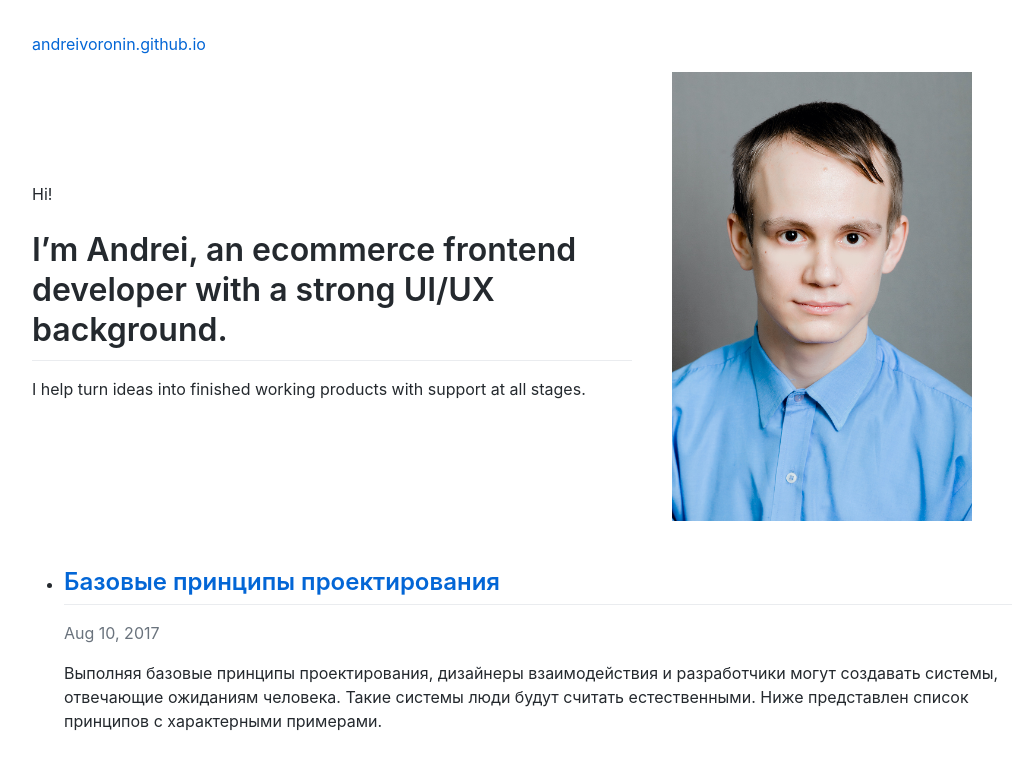
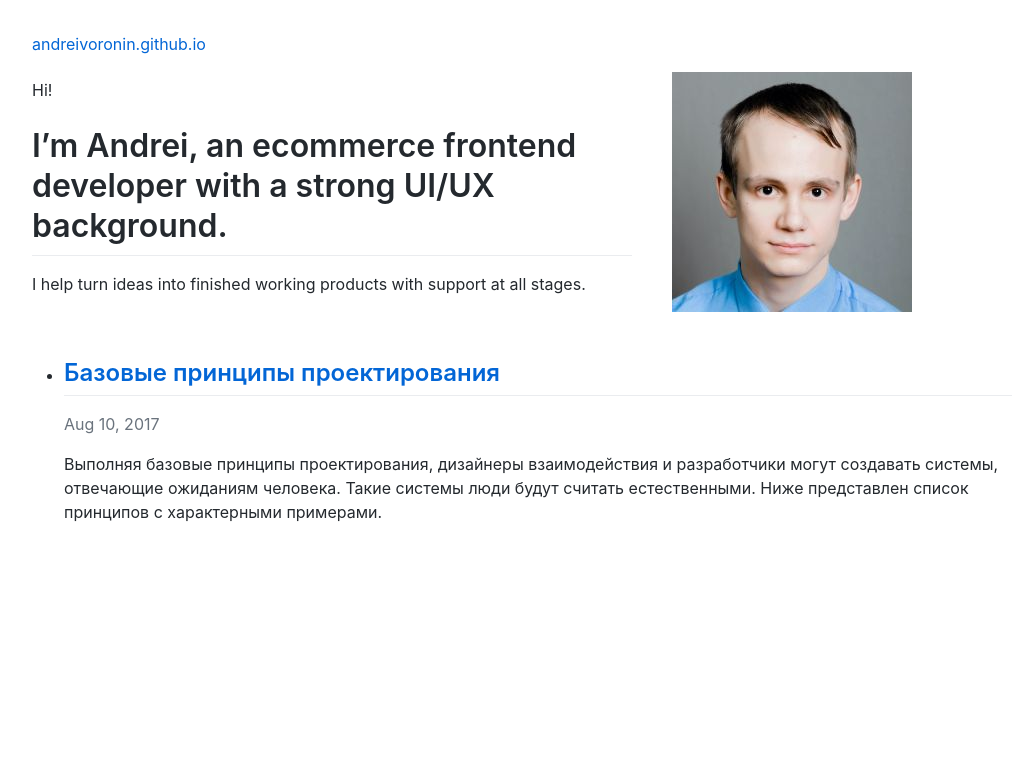
Before and after one commit to andreivoronin/andreivoronin.github.io, a Jekyll site: the page built from index.md, in a window 1280 px wide. Shown: the top 770 px of the page, without its empty margins (118-1146 px from the left). Built offline with Jekyll 4.4.1, drawn with Linux system fonts in a browser that asks for light colours.

Commit message:
Update about.html

```diff
--- a/_includes/about.html
+++ b/_includes/about.html
@@ -15,16 +15,7 @@
     </div>
 
     <figure class="hero__figure">
-      <picture>
-        <source
-          media="(min-width: 768px)"
-          srcset="img/-about/andrei_voronin_photo@2x.jpg">
-        <source
-          srcset="img/-about/andrei_voronin_photo_mini@2x.jpg">
-        <img
-          src="img/-about/andrei_voronin_photo@2x.jpg"
-           alt="Andrei Voronin photo" class="hero__photo">
-      </picture>
+      <img src="img/-about/andrei_voronin_photo_mini@2x.jpg" alt="Andrei Voronin photo" class="hero__photo">
     </figure>
 
   </div>
```
